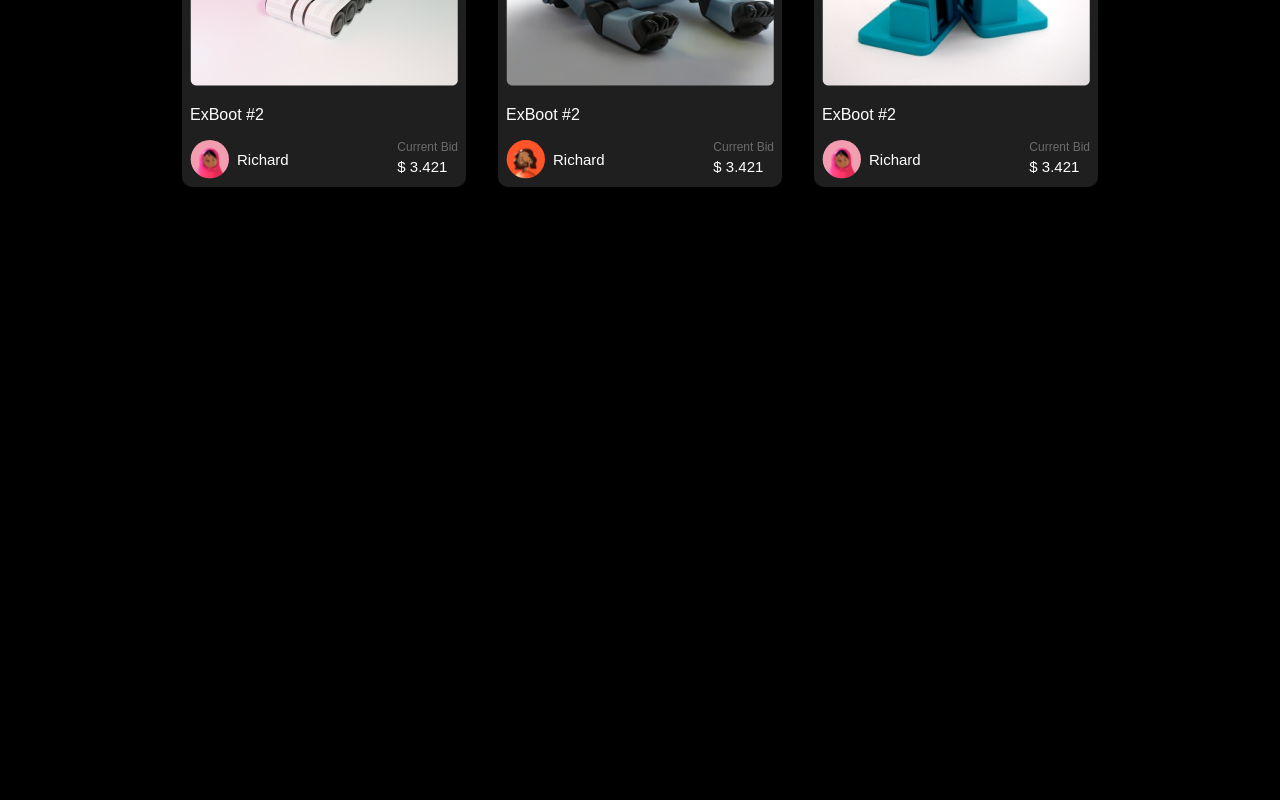
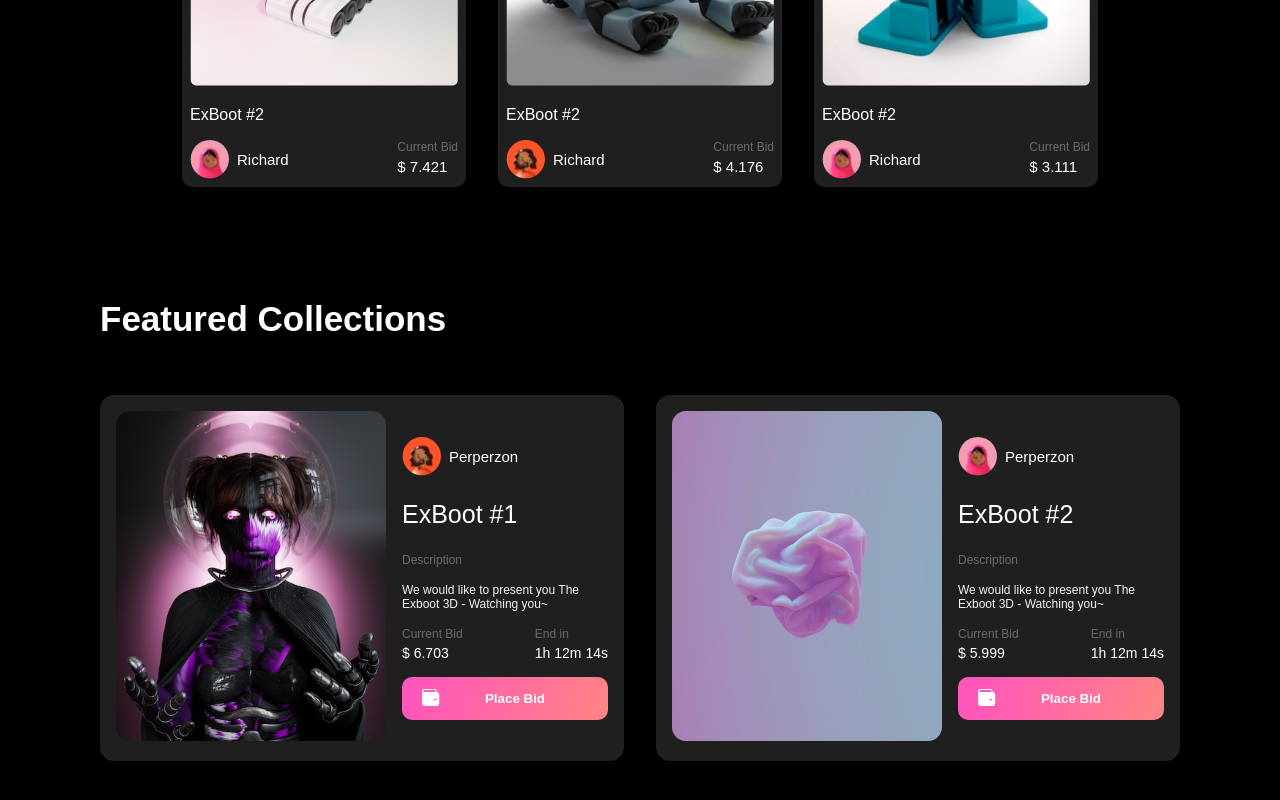
Before and after one commit to zaynlannister/nft-distro, a React (Vite) app: page / in a window 1280 px wide. Shown: the part 988-1788 px from the top of the page. Before the commit the page ends 1231 px from the top, so only its background shows below. Built offline with nearby package versions, Linux system fonts and the light colour scheme; a web font is replaced by a local one.

Commit message:
feat: collection section

```diff
--- a/src/App.tsx
+++ b/src/App.tsx
@@ -1,3 +1,4 @@
+import CollectionsSection from "./components/Collections/CollectionsSection";
 import HeaderSection from "./components/Header/HeaderSection";
 import TrendingSection from "./components/Trending/TrendingSection";
 
@@ -10,6 +11,9 @@ const App = () => {
       <>
         <TrendingSection />
       </>
+      <>
+        <CollectionsSection />
+      </>
     </div>
   );
 };
--- a/src/components/Buttons/CustomButton.tsx
+++ b/src/components/Buttons/CustomButton.tsx
@@ -1,12 +1,14 @@
 import styled from "styled-components";
 
-const CustomButton = (props: { text: string }) => {
+const CustomButton = (props: { text: string; fullWidth?: boolean }) => {
   return (
     <StyledButtonContainer className="relative">
       <span className="absolute top-[11px] left-[20px]">
         <img src="/img/wallet.svg" alt="img" />
       </span>
-      <StyledButton>{props.text}</StyledButton>
+      <StyledButton className={`${props.fullWidth ? "w-full" : ""}`}>
+        {props.text}
+      </StyledButton>
     </StyledButtonContainer>
   );
 };
@@ -14,7 +16,7 @@ const CustomButton = (props: { text: string }) => {
 const StyledButtonContainer = styled.div`
   &:hover {
     button {
-      box-shadow: 0px 0px 47px 0px rgba(230, 124, 254, 0.57);
+      box-shadow: 0px 0px 20px 0px rgba(230, 124, 254, 0.57);
     }
   }
 `;
@@ -28,7 +30,7 @@ const StyledButton = styled.button`
   background: linear-gradient(108deg, #ff56bb 6.99%, #ff8f77 119.86%);
   padding: 14px 30px 14px 50px;
   cursor: pointer;
-  transition: 200ms all;
+  transition: 130ms all;
 `;
 
 export default CustomButton;
--- /dev/null
+++ b/src/components/Collections/CollectionsSection.tsx
@@ -0,0 +1,113 @@
+import styled from "styled-components";
+import CustomButton from "../Buttons/CustomButton";
+
+const featured = [
+  {
+    name: "ExBoot #1",
+    author: "Perperzon",
+    authorImg: "1",
+    description: "We would like to present you The Exboot 3D - Watching you~",
+    price: "6.703",
+    img: "feature_1",
+  },
+  {
+    name: "ExBoot #2",
+    author: "Perperzon",
+    authorImg: "2",
+    description: "We would like to present you The Exboot 3D - Watching you~",
+    price: "5.999",
+    img: "feature_2",
+  },
+];
+
+const CollectionsSection = () => {
+  return (
+    <StyledCollections className="my-container">
+      <div className="py-14">
+        <p className="collection-title text-[35px] font-[600] pb-14">
+          Featured Collections
+        </p>
+        <div className="collection-content flex justify-between gap-8">
+          {featured.map((item, index) => (
+            <div
+              className="bg-[#1F1F1F] flex items-center p-4 gap-4 rounded-[14px]"
+              key={index}
+            >
+              <div>
+                <img
+                  className="collection-img"
+                  style={{
+                    objectFit: "cover",
+                    borderRadius: "14px",
+                  }}
+                  width={270}
+                  height={330}
+                  src={`/img/featured/${item.img}.jpg`}
+                  alt="img"
+                />
+              </div>
+              <div className="collection-info">
+                <div className="flex items-center gap-2 mb-6">
+                  <img
+                    src={`/img/trending/author_${item.authorImg}.svg`}
+                    alt="img"
+                  />
+                  <p className="text-[15px] font-[500]">{item.author}</p>
+                </div>
+                <p className="text-[25px] font-[500] mb-6">{item.name}</p>
+                <p className="text-[12px] text-[#6B6B6B] mb-4">Description</p>
+                <p className="text-[12px] text-[#F4F4F4] mb-4">
+                  {item.description}
+                </p>
+                <div className="flex justify-between mb-4">
+                  <div>
+                    <p className="text-[#6B6B6B] text-[12px] mb-1">
+                      Current Bid
+                    </p>
+                    <p className="text-[14px] font-[500]">$ {item.price}</p>
+                  </div>
+                  <div>
+                    <p className="text-[#6B6B6B] text-[12px] mb-1">End in</p>
+                    <p className="text-[14px] font-[500]">1h 12m 14s</p>
+                  </div>
+                </div>
+                <CustomButton fullWidth={true} text="Place Bid" />
+              </div>
+            </div>
+          ))}
+        </div>
+      </div>
+    </StyledCollections>
+  );
+};
+
+const StyledCollections = styled.div`
+  @media (max-width: 1010px) {
+    .collection-content {
+      flex-direction: column;
+    }
+    .collection-info {
+      width: 100%;
+    }
+  }
+
+  @media (max-width: 550px) {
+    .collection-img {
+      width: 200px;
+    }
+  }
+
+  @media (max-width: 515px) {
+    .collection-img {
+      width: 100px;
+    }
+  }
+
+  @media (max-width: 440px) {
+    .collection-title {
+      font-size: 30px;
+    }
+  }
+`;
+
+export default CollectionsSection;
--- a/src/components/Trending/TrendingSection.tsx
+++ b/src/components/Trending/TrendingSection.tsx
@@ -7,21 +7,21 @@ const nfts = [
     img: "2",
     author: "Richard ",
     authorImg: "2",
-    price: "3.421",
+    price: "7.421",
   },
   {
     name: "ExBoot #2",
     img: "3",
     author: "Richard ",
     authorImg: "1",
-    price: "3.421",
+    price: "4.176",
   },
   {
     name: "ExBoot #2",
     img: "4",
     author: "Richard ",
     authorImg: "2",
-    price: "3.421",
+    price: "3.111",
   },
 ];
 
```
Also changed, not shown: public/img/featured/feature_1.jpg (added), public/img/featured/feature_2.jpg (added).
